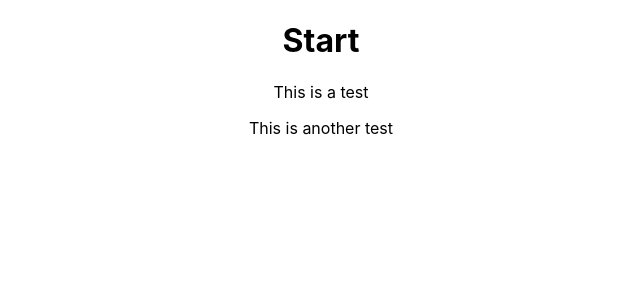
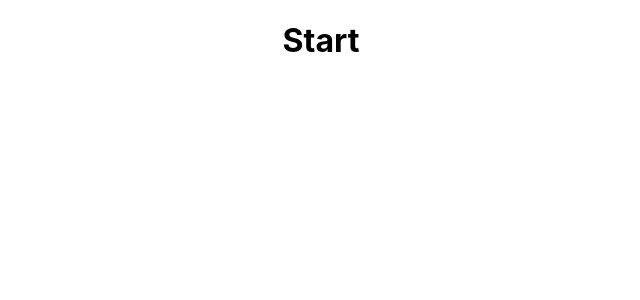
Before and after one commit to matias-harding/react-one, a React (Create React App) app: page / in a window 1280 px wide. Shown: the top 300 px of the page, without its empty margins (319-959 px from the left). Built offline with nearby package versions, Linux system fonts and the light colour scheme.

Commit message:
last one

```diff
--- a/src/App.js
+++ b/src/App.js
@@ -6,8 +6,6 @@ class App extends Component {
     return (
       <div className="App">
         <h1>Start</h1>
-        <p>This is a test</p>
-        <p>This is another test</p>
       </div>
     );
   }
```
